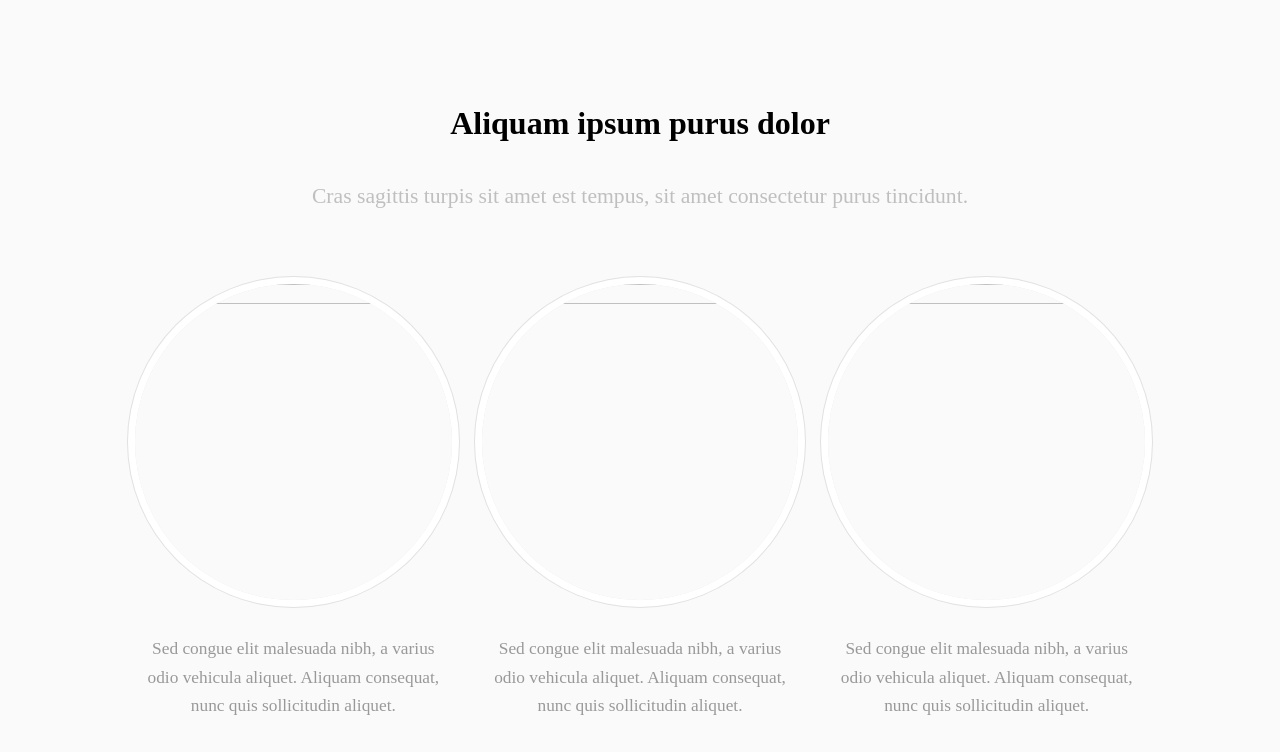
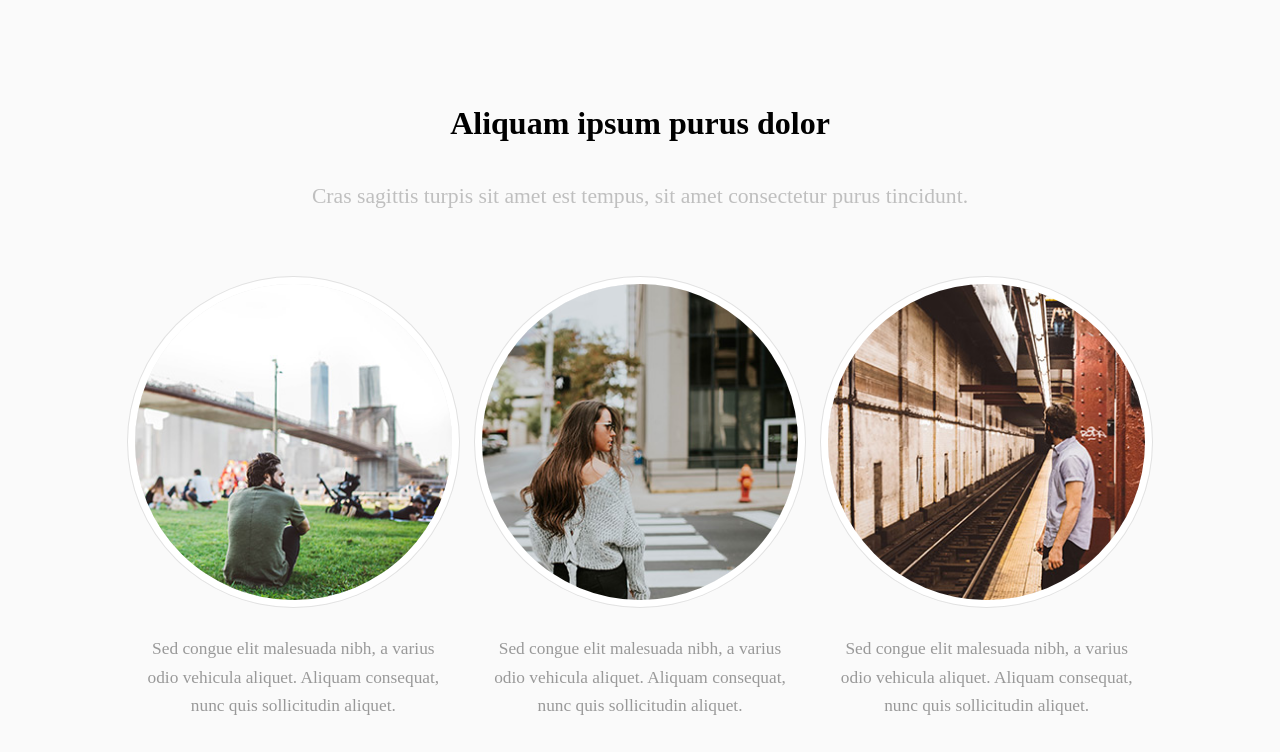
Before and after one commit to alunakim/landingpage-exercise-urban, a plain HTML site: page index.html in a window 1280 px wide. Shown: the part 2230-2982 px from the top of the page. Drawn offline with nearby package versions, Linux system fonts and the light colour scheme; files whose address does not match are found by name; a web font is replaced by a local one.

Commit message:
Update index.html

```diff
--- a/index.html
+++ b/index.html
@@ -47,7 +47,7 @@
 				<div class="flex flex-2">
 					<div class="col col1">
 						<div class="image round fit">
-							<a href="" class="link"><img src="images/pic01.jpg" alt="" width="320" height="320"></a>
+							<a href="" class="link"><img src="pic01.jpg" alt="" width="320" height="320"></a>
 						</div>
 					</div>
 					<div class="col col2">
@@ -85,7 +85,7 @@
 					</div>
 					<div class="col col1 first">
 						<div class="image round fit">
-							<a href="" class="link"><img src="images/pic02.jpg" alt="" width="320" height="320"></a>
+							<a href="" class="link"><img src="pic02.jpg" alt="" width="320" height="320"></a>
 						</div>
 					</div>
 				</div>
@@ -101,7 +101,7 @@
 				<div class="flex flex-3">
 					<div class="col align-center">
 						<div class="image round fit">
-							<img src="images/pic03.jpg" alt="" width="320" height="320">
+							<img src="pic03.jpg" alt="" width="320" height="320">
 						</div>
 						<p>Sed congue elit malesuada nibh, a varius odio vehicula aliquet. Aliquam consequat, nunc quis
 							sollicitudin aliquet. </p>
@@ -109,7 +109,7 @@
 					</div>
 					<div class="col align-center">
 						<div class="image round fit">
-							<img src="images/pic05.jpg" alt="" width="320" height="320">
+							<img src="pic05.jpg" alt="" width="320" height="320">
 						</div>
 						<p>Sed congue elit malesuada nibh, a varius odio vehicula aliquet. Aliquam consequat, nunc quis
 							sollicitudin aliquet. </p>
@@ -117,7 +117,7 @@
 					</div>
 					<div class="col align-center">
 						<div class="image round fit">
-							<img src="images/pic04.jpg" alt="" width="320" height="320">
+							<img src="pic04.jpg" alt="" width="320" height="320">
 						</div>
 						<p>Sed congue elit malesuada nibh, a varius odio vehicula aliquet. Aliquam consequat, nunc quis
 							sollicitudin aliquet. </p>
```
